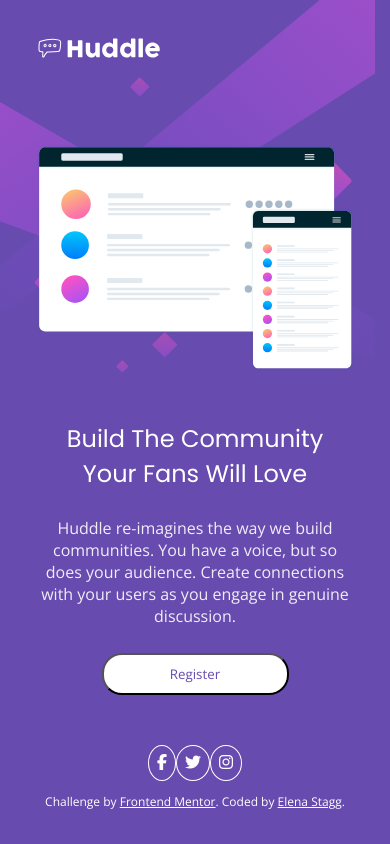
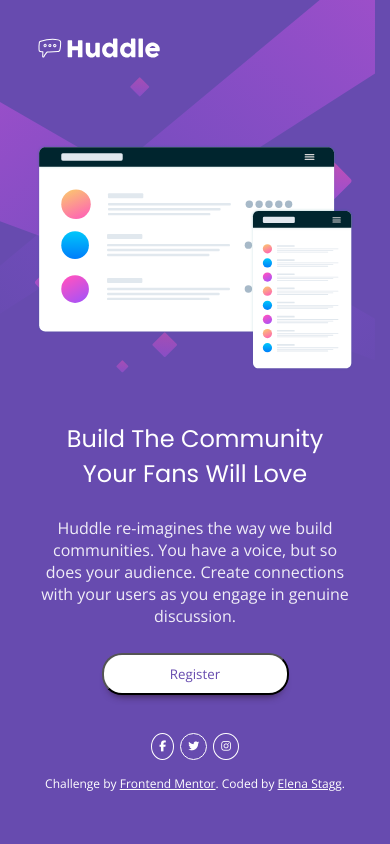
Before and after one commit to elenastagg/design-practice-huddle-landingpage, a website: page public/index.html in a window 390 px wide. Drawn offline with nearby package versions, Linux system fonts and the light colour scheme.

Commit message:
completed mobile landing page with formatted social logos and button shadow

```diff
--- a/public/index.html
+++ b/public/index.html
@@ -33,7 +33,7 @@
         </div>
         <div><button class="button">Register</button></div>
         <div class="social-logos">
-          <div class="icon fb"><i class="fab fa-facebook-f"></i></div>
+          <div class="icon"><i class="fab fa-facebook-f"></i></div>
           <div class="icon"><i class="fab fa-twitter"></i></div>
           <div class="icon"><i class="fab fa-instagram"></i></div>
         </div>
--- a/styles/index.scss
+++ b/styles/index.scss
@@ -49,24 +49,24 @@ body {
   border-radius: 20px;
   width: 50%;
   padding: 10px;
+  box-shadow: 0px 7px 8px -7px rgba(48, 25, 48, 1);
 }
 
 .social-logos {
   display: flex;
   justify-content: center;
-  align-items: center;
-  width: 25%;
   margin: auto;
-  padding-top: 50px;
-}
-
-.fb {
-  width: 36px;
+  padding-top: 35px;
 }
 .icon {
-  padding: 8px;
   border: solid 1px;
   border-radius: 50%;
+  margin: 3px;
+}
+i {
+  padding: 7px;
+  justify-content: center;
+  font-size: 11px;
 }
 
 footer {
```
Also changed, not shown: public/index.css, 1 other file.
